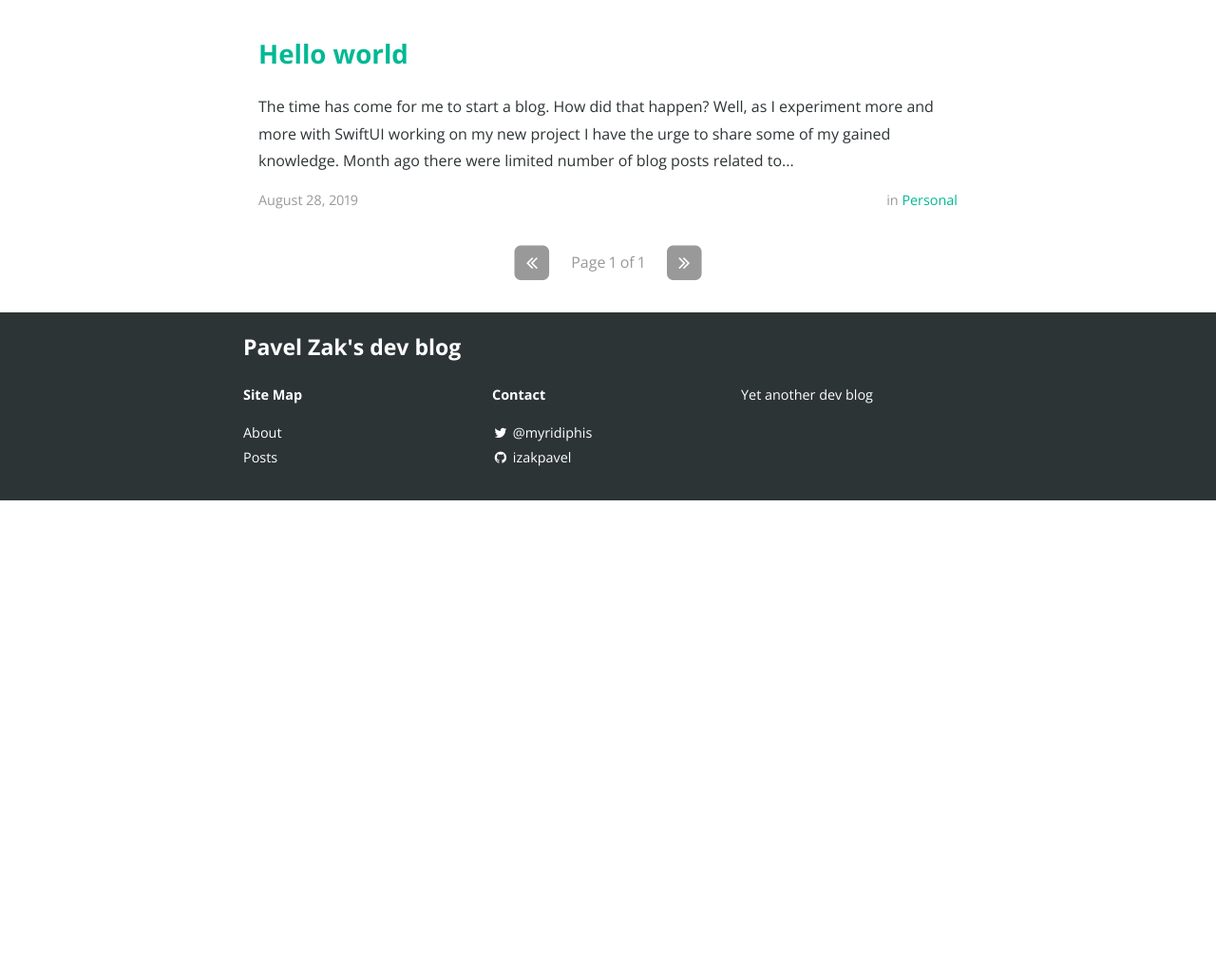
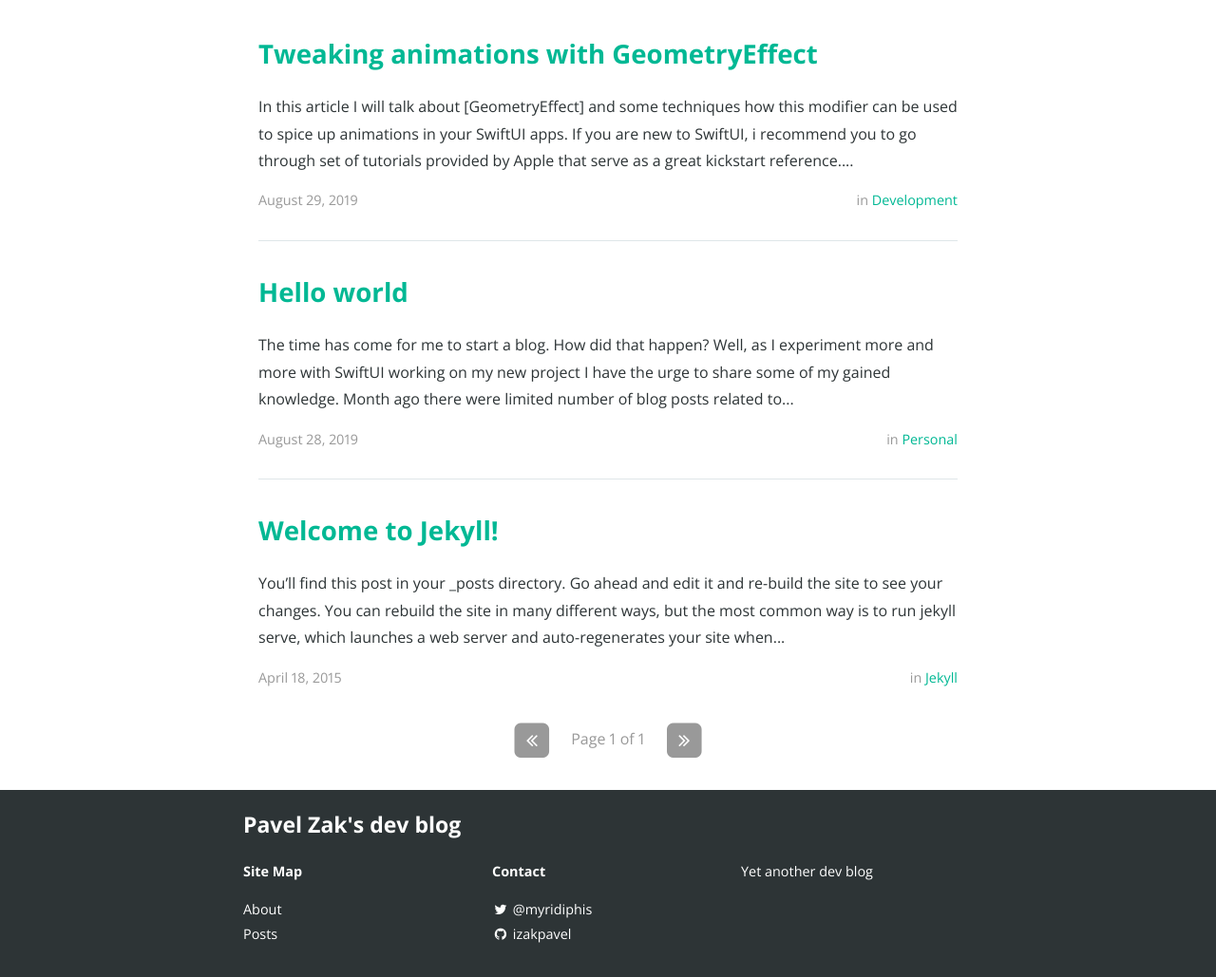
Before and after one commit to izakpavel/izakpavel.github.io, a Jekyll site: the page built from index.html, in a window 1280 px wide. Shown: the part 503-1532 px from the top of the page at 95% size. Built offline with Jekyll 4.4.1, drawn with Linux system fonts in a browser that asks for light colours; nearby versions of some CDN libraries; the list of posts is cut into pages by our own code; before the commit the page ends 1030 px from its top, so only the background shows below that.

Commit message:
working on first post

```diff
--- /dev/null
+++ b/_posts/2015-04-18-welcome-to-jekyll.markdown
@@ -0,0 +1,74 @@
+---
+layout: post
+title:  "Welcome to Jekyll!"
+date:   2015-04-18 08:43:59
+author: Ben Centra
+categories: Jekyll
+tags:	jekyll welcome
+cover:  "/assets/instacode.png"
+---
+
+You’ll find this post in your `_posts` directory. Go ahead and edit it and re-build the site to see your changes. You can rebuild the site in many different ways, but the most common way is to run `jekyll serve`, which launches a web server and auto-regenerates your site when a file is updated.
+
+## Adding New Posts
+
+To add new posts, simply add a file in the `_posts` directory that follows the convention `YYYY-MM-DD-name-of-post.ext` and includes the necessary front matter. Take a look at the source for this post to get an idea about how it works.
+
+### Tags and Categories
+
+If you list one or more categories or tags in the front matter of your post, they will be included with the post on the page as links. Clicking the link will bring you to an auto-generated archive page for the category or tag, created using the [jekyll-archive][jekyll-archive] gem.
+
+### Cover Images
+
+To add a cover image to your post, set the "cover" property in the front matter with the relative URL of the image (i.e. <code>cover: "/assets/cover_image.jpg"</code>).
+
+### Code Snippets
+
+You can use [highlight.js][highlight] to add syntax highlight code snippets:
+
+Use the [Liquid][liquid] `{% raw %}{% highlight <language> %}{% endraw %}` tag to add syntax highlighting to code snippets.
+
+For instance, this template...
+{% highlight html %}
+{% raw %}{% highlight javascript %}
+function demo(string, times) {
+  for (var i = 0; i < times; i++) {
+    console.log(string);
+  }
+}
+demo("hello, world!", 10);
+{% endhighlight %}{% endraw %}
+{% endhighlight %}
+
+...will come out looking like this:
+
+{% highlight javascript %}
+function demo(string, times) {
+  for (var i = 0; i < times; i++) {
+    console.log(string);
+  }
+}
+demo("hello, world!", 10);
+{% endhighlight %}
+
+Syntax highlighting is done using [highlight.js][highlight]. You can change the active theme in [head.html](https://github.com/bencentra/centrarium/blob/2dcd73d09e104c3798202b0e14c1db9fa6e77bc7/_includes/head.html#L15).
+
+### Images
+
+Lightbox has been enabled for images. To create the link that'll launch the lightbox, add <code>data-lightbox</code> and <code>data-title</code> attributes to an <code>&lt;a&gt;</code> tag around your <code>&lt;img&gt;</code> tag. The result is:
+
+<a href="//bencentra.com/assets/images/falcon9_large.jpg" data-lightbox="falcon9-large" data-title="Check out the Falcon 9 from SpaceX">
+  <img src="//bencentra.com/assets/images/falcon9_small.jpg" title="Check out the Falcon 9 from SpaceX">
+</a>
+
+For more information, check out the [Lightbox][lightbox] website.
+
+Check out the [Jekyll docs][jekyll] for more info on how to get the most out of Jekyll. File all bugs/feature requests at [Jekyll’s GitHub repo][jekyll-gh]. If you have questions, you can ask them on [Jekyll’s dedicated Help repository][jekyll-help].
+
+[jekyll]:      http://jekyllrb.com
+[jekyll-gh]:   https://github.com/jekyll/jekyll
+[jekyll-help]: https://github.com/jekyll/jekyll-help
+[highlight]:   https://highlightjs.org/
+[lightbox]:    http://lokeshdhakar.com/projects/lightbox2/
+[jekyll-archive]: https://github.com/jekyll/jekyll-archives
+[liquid]: https://github.com/Shopify/liquid/wiki/Liquid-for-Designers
--- /dev/null
+++ b/_posts/2019-08-29-tweaking-animations-with-GeometryEffect.markdown
@@ -0,0 +1,66 @@
+---
+layout: post
+title: "Tweaking animations with GeometryEffect"
+date: 2019-08-29
+author: Pavel Zak
+categories: development
+tags:	swiftUI geometryEffect animation
+cover:  "/assets/header_image.jpg"
+---
+
+In this article I will talk about [GeometryEffect] and some techniques how this modifier can be used to spice up  animations in your [SwiftUI] apps. If you are new to SwiftUI, i recommend you to go through set of [tutorials] provided by Apple that serve as a great kickstart reference.
+
+At first glance [GeometryEffect] is just another modifier as others, like `.rotationEffect` `.offset` or `.scaleEffect` but even though it can be used in the same manners there is one important difference of how animation system handles them
+
+Lets build a sample project to demonstrate it.
+
+*Since the SwiftUI is still in beta all code provided below was working in XCode 11 beta 6*
+
+## Setup ##
+
+Lets create simple View with a image and slider. And lets assume we want the image to be rotated based on slider position. This is easy job to do and can be done like this using [rotationEffect].
+
+
+{% highlight swift %}
+struct ContentView: View {
+    @State var sliderValue : Double = 0
+
+    var body: some View {
+        VStack {
+            Spacer()
+            Image(systemName: "smiley")
+                .font(.title)
+                .padding()
+                .rotationEffect(Angle(degrees: 360*sliderValue))
+            Slider(value: $sliderValue, in: 0...1, step: 0.01)
+            Spacer()
+        }
+        .padding()
+    }
+}
+{% endhighlight %}
+
+When moving the slider, it works just like we expected, the image is rotated around.
+
+Now, lets change how the image is rotated and make it rotated only when the slider is in middle of the range.
+
+We will adjust computation of rotation angle like this
+{% highlight swift %}
+.rotationEffect(Angle(degrees: 180*(abs(sliderValue-0.5)-0.5)))
+{% endhighlight %}
+
+![sliderImage]
+
+Still looking fine, right? Lets add there two buttons that will set the offset to minimum and maximum values and wrap it in `withAnimation` block. Suddenly we see that there the behaviour
+
+{% highlight swift %}
+
+{% endhighlight %}
+
+
+[GeometryEffectt]: https://developer.apple.com/documentation/swiftui/geometryeffect
+[SwiftUI]: https://developer.apple.com/documentation/swiftui
+[tutorials]: https://developer.apple.com/tutorials/swiftui/creating-and-combining-views
+[rotationEffect]:https://developer.apple.com/documentation/swiftui/view/3278649-rotationeffect
+
+[sliderImage]: /assets/posts/sliderImage.gif "Moving slider"
--- a/_sass/_layout.scss
+++ b/_sass/_layout.scss
@@ -251,7 +251,8 @@ pre code.hljs {
 	img {
 		display: block;
 		margin: auto;
-		width: 90%;
+		max-width: 90%;
+		border: 1px solid $light-gray;
 	}
 	/*
 	*	Posts
```
Also changed, not shown: _posts/2019-08-29-tweaking-animations-with-GeometryEffect.md (deleted, +0 -12 lines), assets/posts/sliderImage.gif (added).
